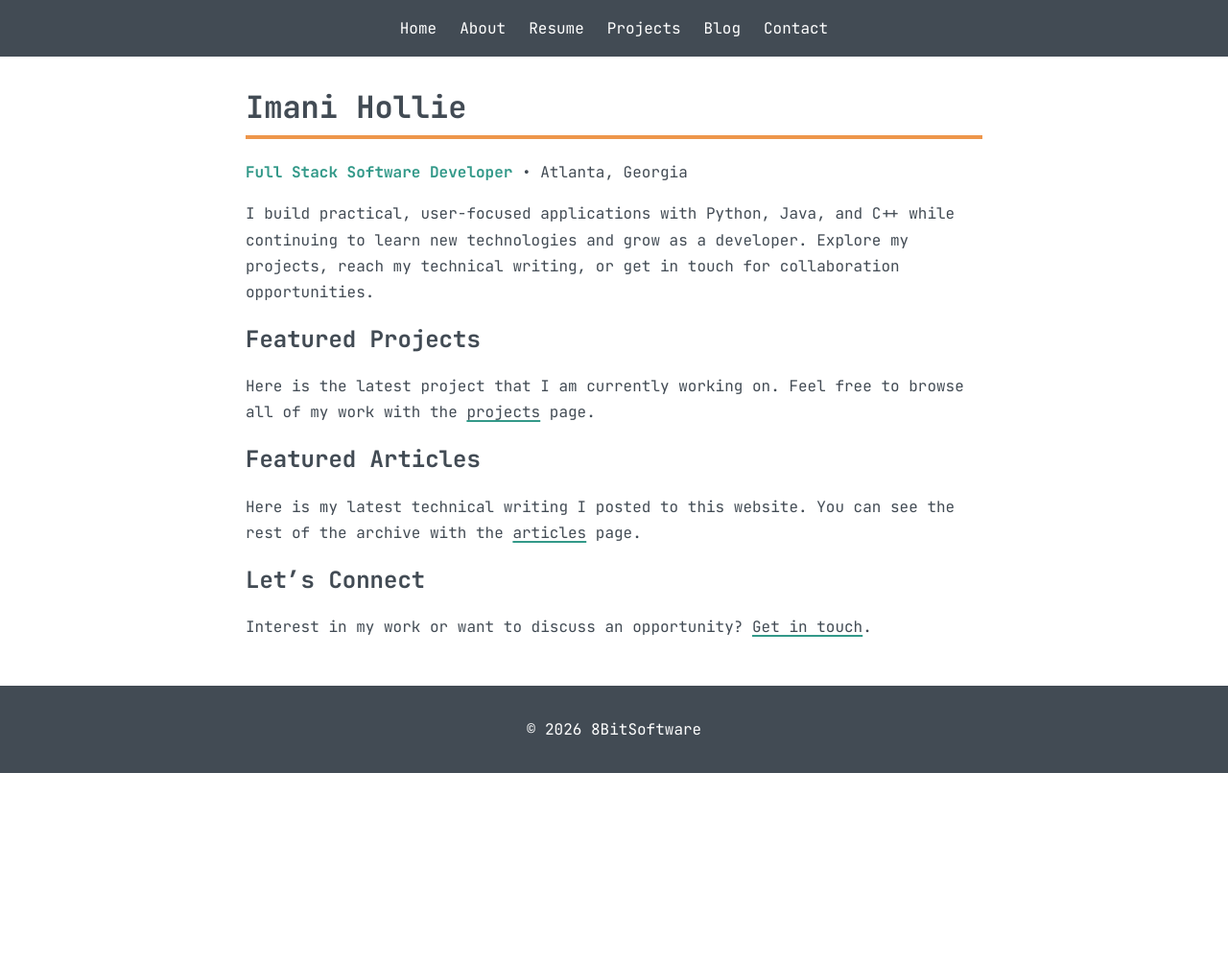
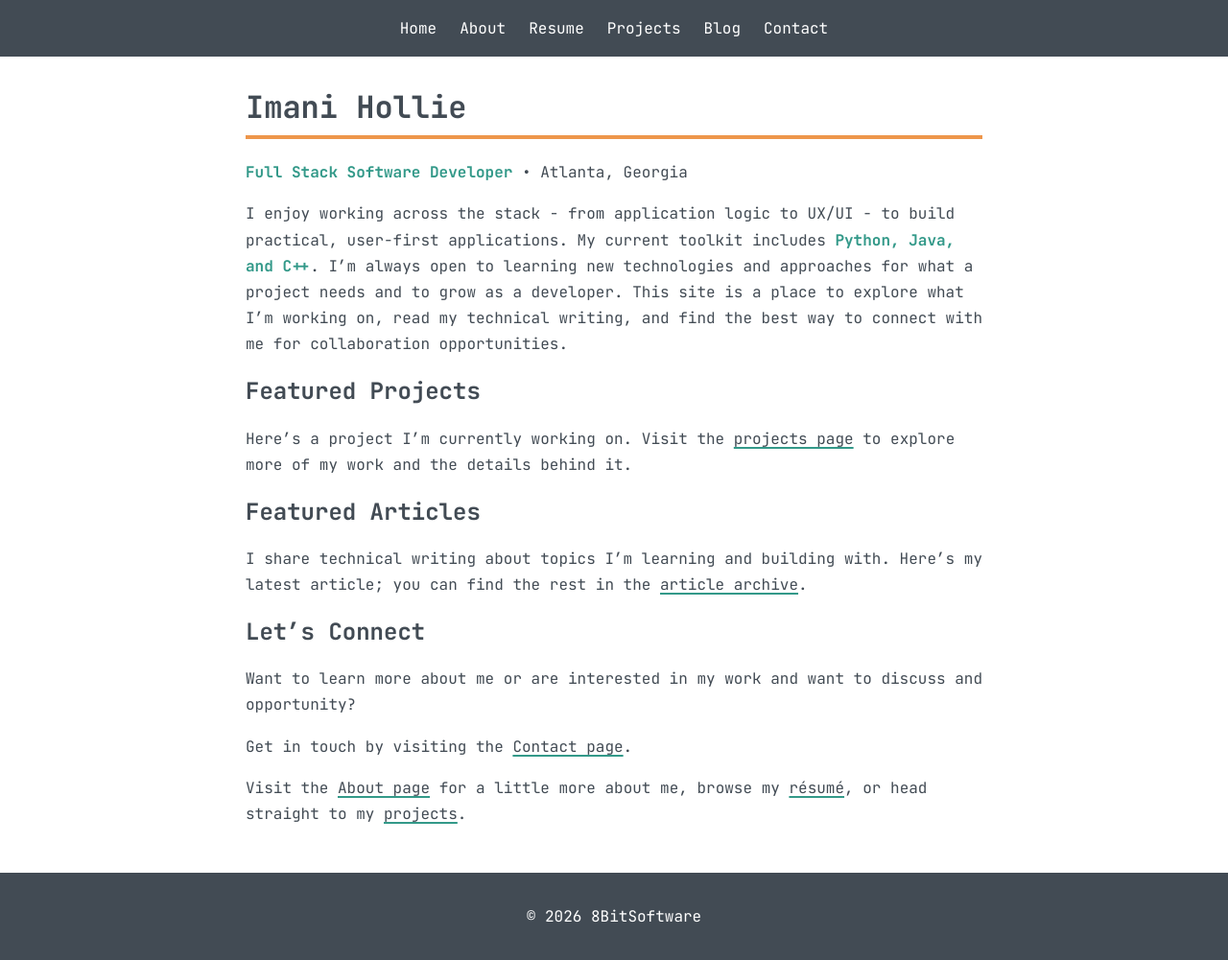
Before and after one commit to 8Bitsian/Resume, a Jekyll site: the page built from pages/index.md, in a window 1280 px wide. Shown: the whole page at 96% size. Built offline with Jekyll 4.4.1, drawn with Linux system fonts in a browser that asks for light colours; before the commit the page ends 900 px from its top, so only the background shows below that.

Commit message:
Revise index.md for improved clarity and engagement
Updated the content to enhance clarity and engagement, including changes to project and article descriptions.

```diff
--- a/pages/index.md
+++ b/pages/index.md
@@ -7,13 +7,23 @@ permalink: /
 # Imani Hollie
 **Full Stack Software Developer** • Atlanta, Georgia
 
-I build practical, user-focused applications with Python, Java, and C++ while continuing to learn new technologies and grow as a developer. Explore my projects, reach my technical writing, or get in touch for collaboration opportunities.
+I enjoy working across the stack - from application logic to UX/UI - to build practical, user-first applications. My current toolkit includes **Python, Java, and C++**. I’m always open to learning new technologies and approaches for what a project needs and to grow as a developer. This site is a place to explore what I’m working on, read my technical writing, and find the best way to connect with me for collaboration opportunities.
 
 ## Featured Projects
-Here is the latest project that I am currently working on. Feel free to browse all of my work with the [projects]({{ '/blog/' | relative_url }}) page.
+
+Here’s a project I’m currently working on. Visit the [projects page]({{ '/projects/' | relative_url }}) to explore more of my work and the details behind it.
+
+<!-- Add a project title, a one-sentence description, and a link here. -->
 
 ## Featured Articles
-Here is my latest technical writing I posted to this website. You can see the rest of the archive with the [articles]({{ '/blog/' | relative_url }}) page.
+
+I share technical writing about topics I’m learning and building with. Here’s my latest article; you can find the rest in the [article archive]({{ '/blog/' | relative_url }}).
+
+<!-- Add an article title, a short description, and a link here. -->
 
 ## Let's Connect
-Interest in my work or want to discuss an opportunity? [Get in touch]({{ '/contact/' | relative_url }}).
+Want to learn more about me or are interested in my work and want to discuss and opportunity?
+
+Get in touch by visiting the [Contact page]({{ '/contact/' | relative_url }}).
+
+Visit the [About page]({{ '/about/' | relative_url }}) for a little more about me, browse my [résumé]({{ '/resume/' | relative_url }}), or head straight to my [projects]({{ '/projects/' | relative_url }}).
```
